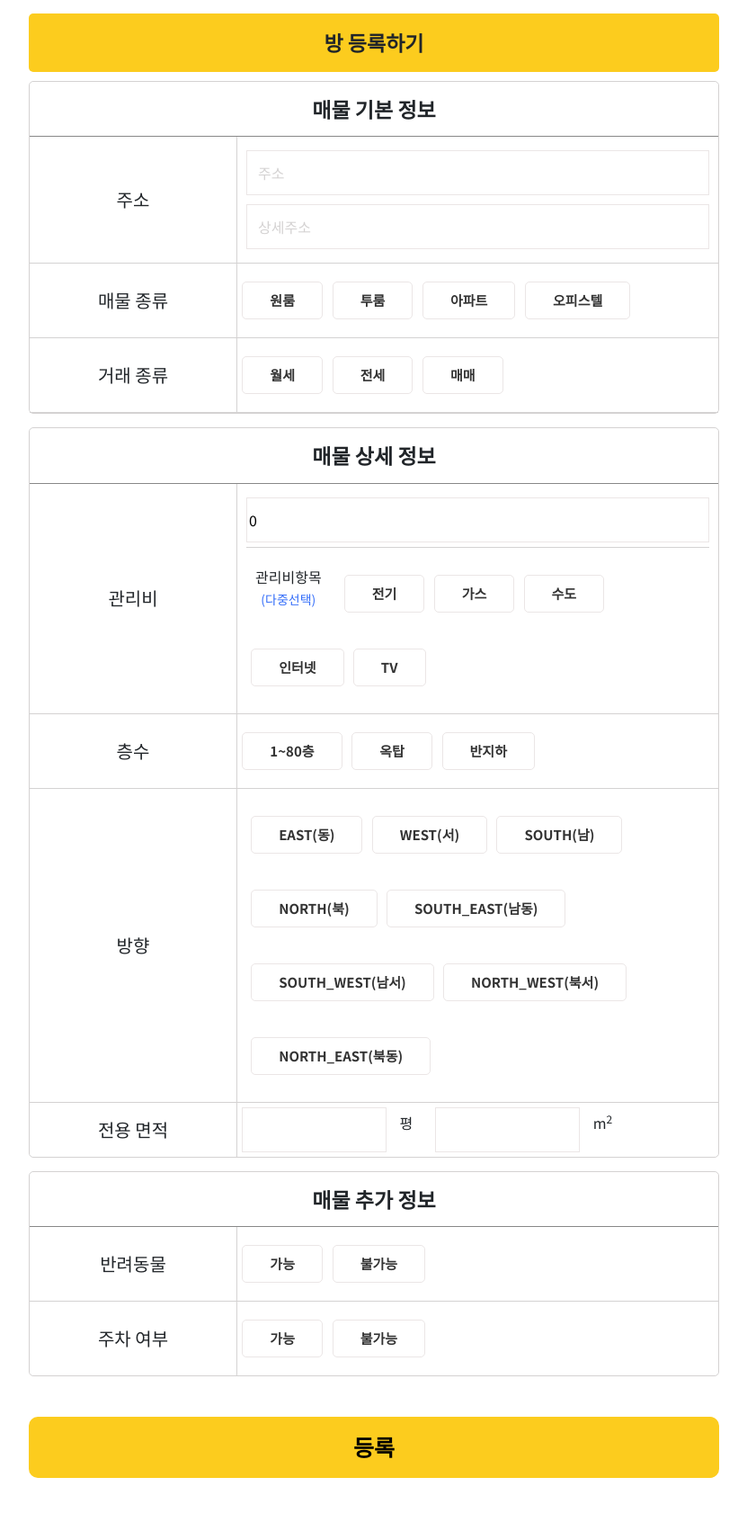
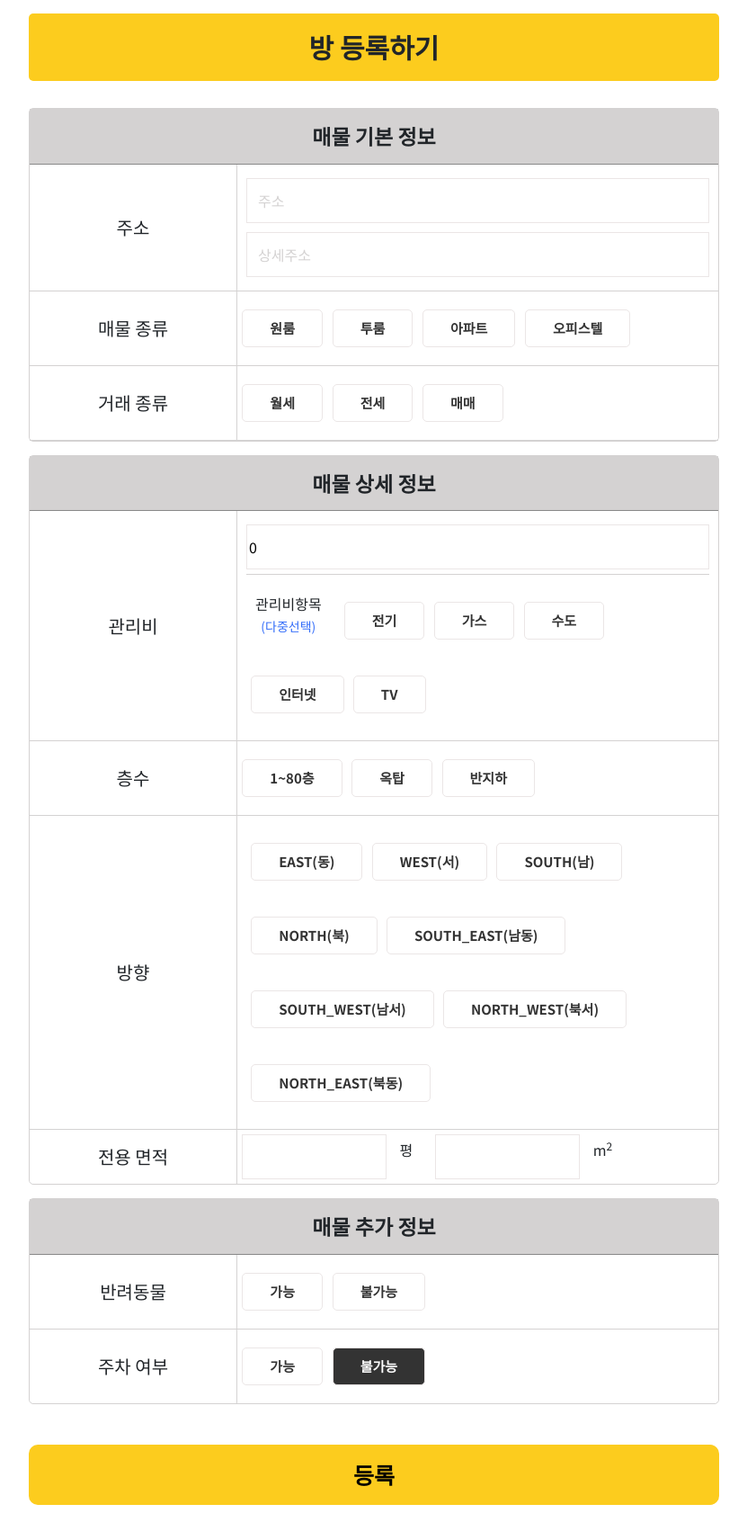
Before and after one commit to kirin059/Register_Room, a React (Create React App) app: page /room/register in a window 1280 px wide. Shown: the top 1712 px of the page at 90% size, without its empty margins (224-1055 px from the left). Built offline with nearby package versions, Linux system fonts and the light colour scheme.

Commit message:
Modify: header디자인 수정

```diff
--- a/src/component/Detail/Detail.js
+++ b/src/component/Detail/Detail.js
@@ -31,6 +31,7 @@ const Detail = (props) => {
         sunlightDirection: selectedRoom.sunlightDirection,
         leasableArea: selectedRoom.leasableArea,
         pet: selectedRoom.pet,
+        car: selectedRoom.car,
         canceled: selectedRoom.canceled
    })
 
@@ -74,6 +75,11 @@ const Detail = (props) => {
                                 ? (<p>반려동물: 가능 </p>)
                                 : (<p>반려동물: 불가능 </p>)
                         }
+                        {
+                            roomInfo.car == true
+                                ? (<p>주차: 가능 </p>)
+                                : (<p>주차: 불가능 </p>)
+                        }
                     </div>
                 </div>
             </div>
--- a/src/component/Detail/Detail.scss
+++ b/src/component/Detail/Detail.scss
@@ -14,11 +14,11 @@ $line_color: rgb(212, 210, 210);
 .Detail {
     @extend .default;
     .header {
-        margin: 10px 0;
+        margin: 10px 0 30px;
         padding: 15px;
         background-color: $main_color;
         border-radius: 5px;
-        font-size: 23px;
+        font-size: 30px;
         font-weight: 700;
     }
     .main_info {
--- a/src/component/List/List.js
+++ b/src/component/List/List.js
@@ -15,7 +15,7 @@ const List = (props) => {
     return (
         <div className="List">
             <div className="header">
-                <span onMouseOver={() => { showTab() }}>방 목록 전체보기 (Tab👆)</span>
+                <span onMouseOver={() => { showTab() }}>방 목록 전체보기 👆</span>
             </div>
             <div className="tab_container">
                 <div className="tab">
--- a/src/component/List/List.scss
+++ b/src/component/List/List.scss
@@ -14,11 +14,11 @@ $line_color: rgb(212, 210, 210);
 .List {
     @extend .default;
     .header {
-        margin: 10px 0;
+        margin: 10px 0 30px;
         padding: 15px;
         background-color: $main_color;
         border-radius: 5px;
-        font-size: 23px;
+        font-size: 30px;
         font-weight: 700;
     }
     .tab_container {
--- a/src/component/Register/Register.js
+++ b/src/component/Register/Register.js
@@ -25,6 +25,7 @@ const Register = (props) => {
         sunlightDirection: null,
         leasableArea:0,
         pet: null,
+        car: false,
         canceled: false
     })
 
@@ -120,7 +121,6 @@ const Register = (props) => {
 
         }
     }, [])
-
 
     return (
         <div className="Register">
@@ -276,8 +276,10 @@ const Register = (props) => {
                     <div className="main">
                         <div className="category">주차 여부</div>
                         <div className="content_flex">
-                            <input type="radio" id="select26" name="car"/><label for="select26">가능</label>
-                            <input type="radio" id="select27" name="car"/><label for="select27">불가능</label>
+                            <input type="radio" id="select26" name="car"
+                            checked={ detail.car == true ? true : null}/><label for="select26">가능</label>
+                            <input type="radio" id="select27" name="car"
+                            checked={ detail.car == false ? true : null}/><label for="select27">불가능</label>
                         </div>
                     </div>
                 </div>
--- a/src/component/Register/Register.scss
+++ b/src/component/Register/Register.scss
@@ -15,11 +15,11 @@ $base_color: rgb(235, 230, 230);
 .Register {
     @extend .default;
     .header {
-        margin: 10px 0;
+        margin: 10px 0 30px;
         padding: 15px;
         background-color: $main_color;
         border-radius: 5px;
-        font-size: 23px;
+        font-size: 30px;
         font-weight: 700;
     }
     form {
@@ -32,6 +32,7 @@ $base_color: rgb(235, 230, 230);
             border-radius: 5px;
             header {
                 padding: 13px;
+                background-color: $line_color;
                 border-bottom: 1px solid #888;
                 font-size: 23px;
                 font-weight: 700;
--- a/src/itemData.js
+++ b/src/itemData.js
@@ -13,6 +13,7 @@ const roomItems = [
         "sunlightDirection": "NORTH", // 방향
         "leasableArea": 119.00, // 평수, m2
         "pet": true, // 애완동물 여부
+        "car": true,
         "thumbnail": "https://cdn.pixabay.com/photo/2016/11/22/23/38/apartment-1851201_960_720.jpg", // 썸네일 주소
         "canceled": false // 올린방, 내린방 여부
       },
@@ -30,6 +31,7 @@ const roomItems = [
         "sunlightDirection": "SOUTH",
         "leasableArea": 33.05,
         "pet": false,
+        "car": false,
         "thumbnail": "https://media.istockphoto.com/photos/stylish-scandinavian-living-room-with-design-mint-sofa-furnitures-up-picture-id1188452511?s=612x612",
         "canceled": false
       },
@@ -47,6 +49,7 @@ const roomItems = [
         "sunlightDirection": "SOUTH_EAST",
         "leasableArea": 231.40,
         "pet": false,
+        "car": true,
         "thumbnail": "https://cdn.pixabay.com/photo/2015/10/20/18/57/furniture-998265_960_720.jpg",
         "canceled": true
       },
@@ -64,6 +67,7 @@ const roomItems = [
         "sunlightDirection": "NORTH_WEST",
         "leasableArea": 301.50,
         "pet": false,
+        "car": true,
         "thumbnail": "https://cdn.pixabay.com/photo/2016/11/18/17/20/living-room-1835923_960_720.jpg",
         "canceled": true
       },
@@ -81,6 +85,7 @@ const roomItems = [
         "sunlightDirection": "EAST",
         "leasableArea": 550.40,
         "pet": true,
+        "car": false,
         "thumbnail": "https://cdn.pixabay.com/photo/2014/08/11/21/40/bedroom-416062_960_720.jpg",
         "canceled": false
       }
```
